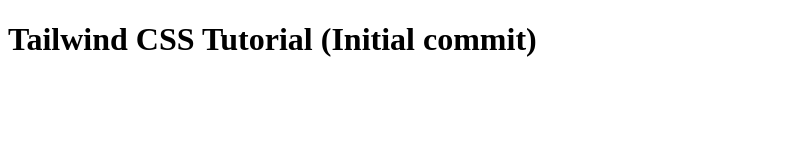
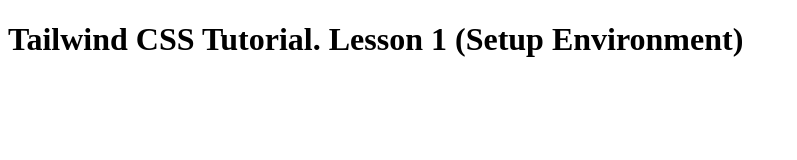
Before and after one commit to sa2209GitHub/tailwind-css-tutorial, a website: page index.html in a window 1280 px wide. Shown: the whole page, without its empty margins (0-797 px from the left). Drawn offline with Linux system fonts and the light colour scheme.

Commit message:
Start lesson_01

```diff
--- a/index.html
+++ b/index.html
@@ -9,7 +9,7 @@
 
 <body>
 
-	<h1>Tailwind CSS Tutorial (Initial commit)</h1>
+	<h1>Tailwind CSS Tutorial. Lesson 1 (Setup Environment)</h1>
 
 </body>
 
```
